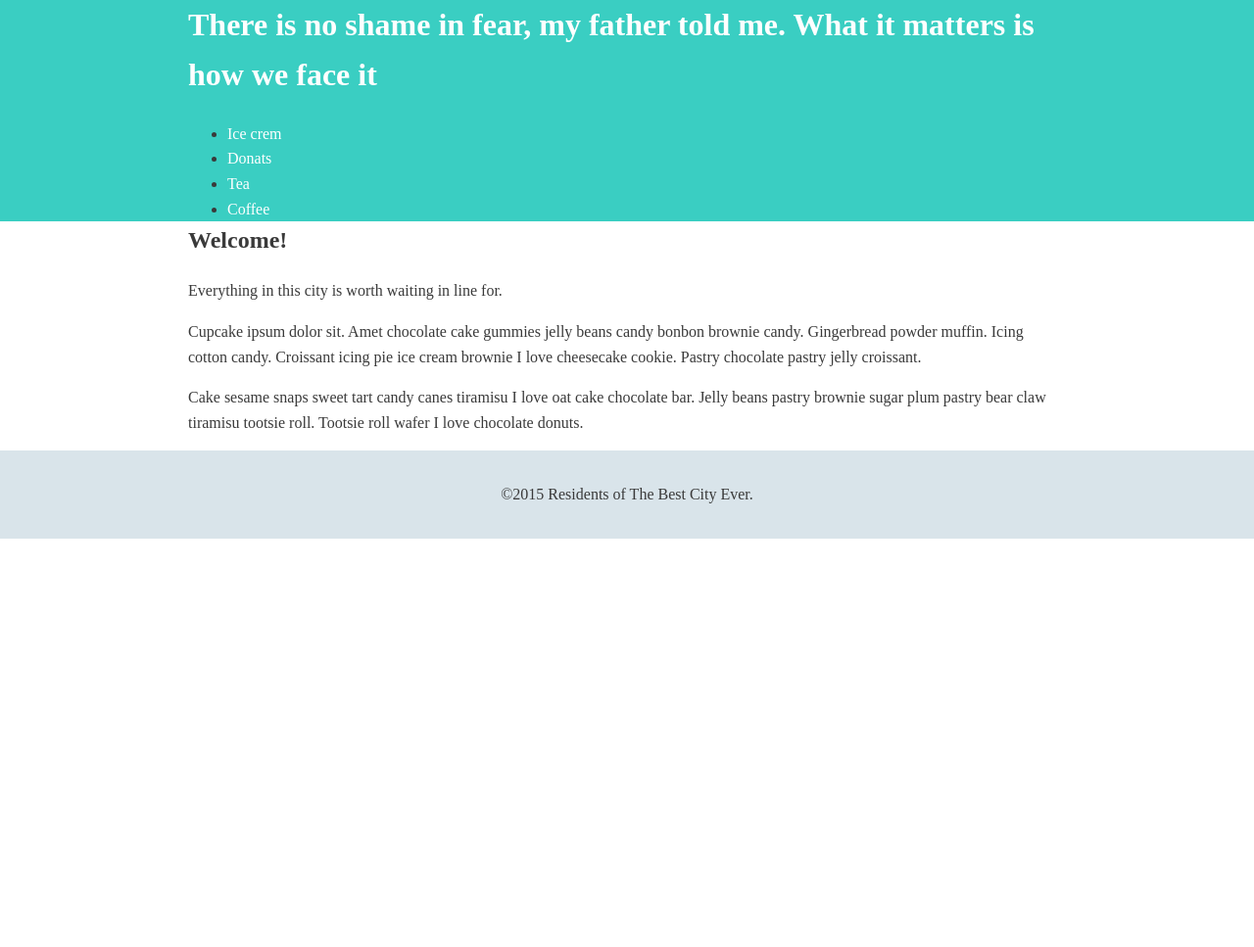
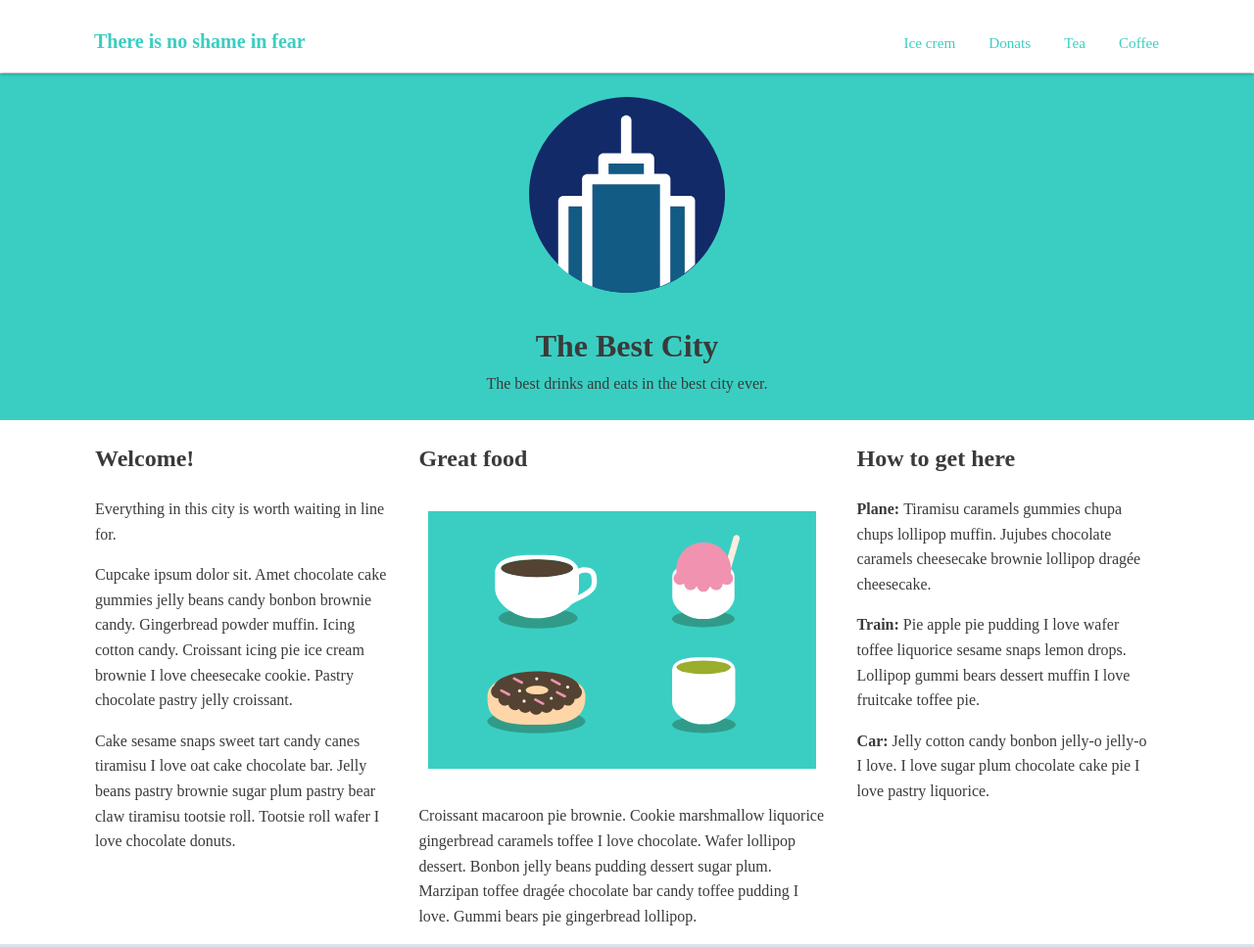
Before and after one commit to luillyfe/LayoutBasics, a website: page app/index.html in a window 1280 px wide. Shown: the top 967 px of the page at 98% size. Before the commit the page ends 800 px from the top, so only its background shows below. Drawn offline with nearby package versions, Linux system fonts and the light colour scheme.

Commit message:
- Float layouts

```diff
--- a/app/index.html
+++ b/app/index.html
@@ -14,7 +14,7 @@
     <div class="wrap">
       <header class="main-header">
         <div class="container">
-          <h1 class="name"><a href="#">There is no shame in fear, my father told me. What it matters is how we face it</a></h1>
+          <h1 class="name"><a href="#">There is no shame in fear</a></h1>
           <ul class="main-nav">
             <li><a href="#">Ice crem</a></li>
             <li><a href="#">Donats</a></li>
@@ -24,14 +24,31 @@
         </div>
       </header>
 
-      <div class="container">
-        <h2 class="name">Welcome!</h2>
-          <p>Everything in this city is worth waiting in line for.</p>
-          <p>Cupcake ipsum dolor sit. Amet chocolate cake gummies jelly beans candy bonbon brownie candy. Gingerbread powder muffin. Icing cotton candy. Croissant icing pie ice cream brownie I love cheesecake cookie. Pastry chocolate pastry jelly croissant.</p>
-          <p>Cake sesame snaps sweet tart candy canes tiramisu I love oat cake chocolate bar. Jelly beans pastry brownie sugar plum pastry bear claw tiramisu tootsie roll. Tootsie roll wafer I love chocolate donuts.</p>
-        <!--<h2>Great food</h2>
-        <p class="last-one">Croissant macaroon pie brownie. Cookie marshmallow liquorice gingerbread caramels toffee I love chocolate. Wafer lollipop dessert. Bonbon jelly beans pudding dessert sugar plum. Marzipan toffee drag&#233;e chocolate bar candy toffee pudding I love. Gummi bears pie gingerbread lollipop.</p>
-      --></div>
+      <div class="banner">
+        <img class="logo" src="img/city-logo.svg" alt="City">
+        <h1 class="headline">The Best City</h1>
+        <span class="tagline">The best drinks and eats in the best city ever.</span>
+      </div>
+
+      <div class="container clearfix">
+        <div class="primary col">
+          <h2>Welcome!</h2>
+            <p>Everything in this city is worth waiting in line for.</p>
+            <p>Cupcake ipsum dolor sit. Amet chocolate cake gummies jelly beans candy bonbon brownie candy. Gingerbread powder muffin. Icing cotton candy. Croissant icing pie ice cream brownie I love cheesecake cookie. Pastry chocolate pastry jelly croissant.</p>
+            <p>Cake sesame snaps sweet tart candy canes tiramisu I love oat cake chocolate bar. Jelly beans pastry brownie sugar plum pastry bear claw tiramisu tootsie roll. Tootsie roll wafer I love chocolate donuts.</p>
+        </div>
+        <div class="secondary col">
+          <h2>Great food</h2>
+            <img src="img/treats.svg" alt="Drinks and eats" class="image-float" >
+          <p>Croissant macaroon pie brownie. Cookie marshmallow liquorice gingerbread caramels toffee I love chocolate. Wafer lollipop dessert. Bonbon jelly beans pudding dessert sugar plum. Marzipan toffee drag&#233;e chocolate bar candy toffee pudding I love. Gummi bears pie gingerbread lollipop.</p>
+        </div>
+        <div class="tertiary col">
+          <h2>How to get here</h2>
+          <p><strong>Plane: </strong>Tiramisu caramels gummies chupa chups lollipop muffin. Jujubes chocolate caramels cheesecake brownie lollipop drag&#233;e cheesecake.</p>
+          <p><strong>Train: </strong>Pie apple pie pudding I love wafer toffee liquorice sesame snaps lemon drops. Lollipop gummi bears dessert muffin I love fruitcake toffee pie.</p>
+          <p><strong>Car: </strong>Jelly cotton candy bonbon jelly-o jelly-o I love. I love sugar plum chocolate cake pie I love pastry liquorice.</p>
+        </div><!--/.tertiary-->
+      </div>
     </div>
 
     <footer class="main-footer">
--- a/app/styles/app.css
+++ b/app/styles/app.css
@@ -3,43 +3,172 @@
 * {
   box-sizing: border-box;
 }
+/*--  --*/
 
 body {
   line-height: 1.6;
   color: #3a3a3a;
 }
 
+.main-nav {
+  list-style: none;
+  padding-left: 0;
+}
+
+.name,
+.main-nav li {
+  text-align: center;
+  background: #fff;
+  margin-top: 6px;
+  margin-bottom: 6px;
+}
+
+.main-nav a {
+  font-size: 0.95em;
+}
+
 a {
-  color: #fff;
+  color: #3acec2;
   text-decoration: none;
 }
 
-.last-one {
-  margin-bottom: 0;
+.name a,
+.main-nav a {
+  padding: 10px 15px;
+  display: block;
+}
+
+.name a:hover,
+.main-nav a:hover {
+  color: #093a58;
 }
 
 /*-- Navigation --*/
 .name {
-  margin-top: 0;
+  font-size: 1.25em;
 }
 
 /*-- Layout containers --*/
 .container {
-  width: 70%;
-  max-width: 1000px;
-  margin: 0 auto;
+  padding-left: 1em;
+  padding-right: 1em;
 }
 
 .main-header {
-  background: #3acec2;
+  text-align: center;
 }
 
 .main-footer {
   text-align: center;
   padding: 2em 0;
-  background-color: #d9e4ea;
+  background: #d9e4ea;
 }
 
 .main-nav {
   margin-bottom: 0;
 }
+
+.logo {
+  width: 200px;
+}
+
+.banner {
+  text-align: center;
+  background: #3acec2;
+
+  padding-top: 1.5em;
+  padding-bottom: 1.5em;
+}
+
+.headline {
+  margin-bottom: 0;
+}
+
+.clearfix::after {
+  content: "";
+  display: table;
+  clear: both;
+}
+
+
+/*--  --*/
+@media screen and (min-width: 596px) {
+  .name,
+  .main-nav,
+  .main-nav li {
+    display: inline-block;
+  }
+
+  .col {
+    display: inline-block;
+    vertical-align: top;
+    padding-right: 1em;
+    padding-left: 1em;
+  }
+  .primary {
+    margin-right: -5px;
+    width: 50%;
+  }
+  .secondary {
+    width: 50%;
+  }
+}
+
+@media screen and (min-width: 769px) {
+  .wrap {
+    margin-top: 75px;
+    min-height: calc(100vh - 89px);
+  }
+
+  .container {
+    max-width: 1150px;
+    margin: 0 auto;
+  }
+
+  .main-header {
+    text-align: inherit;
+
+    position: fixed;
+    background: #fff;
+    box-shadow: 0 1px 4px rgba(0, 0, 0, .4);
+    width: 100%;
+    top: 0;
+    z-index: 2;
+  }
+
+  .name {
+    display: inline-block;
+    width: 50%;
+    margin-right: -5px;
+    text-align: left;
+  }
+
+  .main-nav {
+    display: inline-block;
+    width: 50%;
+    text-align: right;
+  }
+
+  .col {
+    float: left;
+  }
+
+  .image-float {
+    width: 100%;
+    float: left;
+    margin-top: 5px;
+    margin-right: 25px;
+    margin-bottom: 25px;
+
+    padding: 10px;
+  }
+
+  .primary,
+  .tertiary {
+    width: 30%;
+  }
+
+  .secondary {
+    width: 40%;
+  }
+}
```
Also changed, not shown: app/img/city-logo.svg (added), app/img/treats.svg (added), app/styles/fight.jpg (added).
